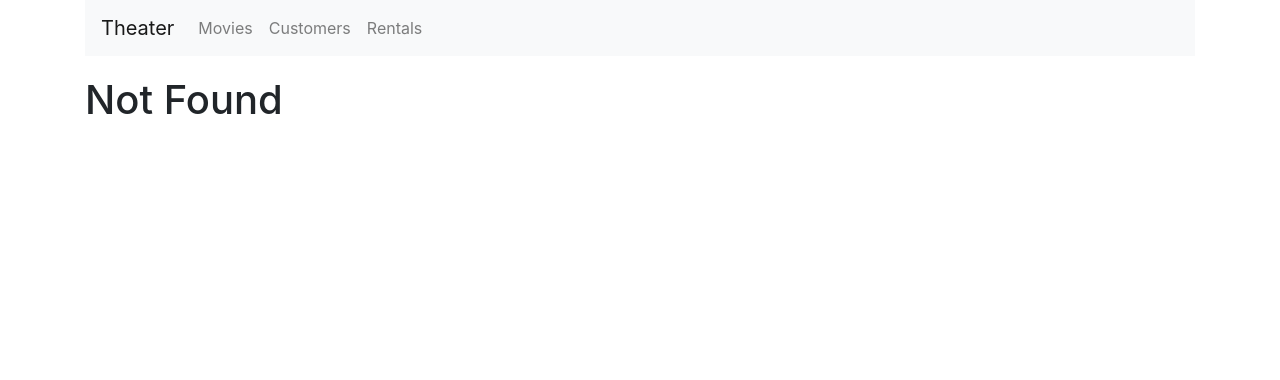
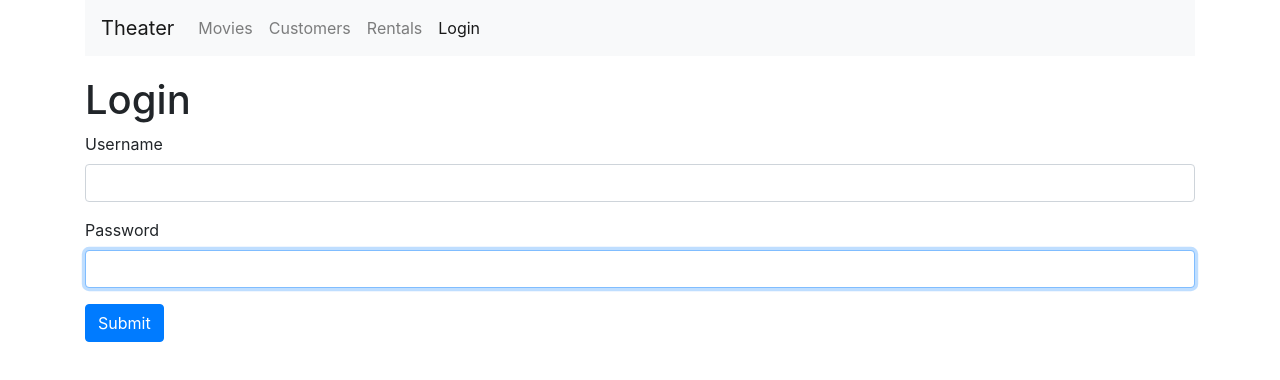
Before and after one commit to tonychenze/ReactTables, a React (Create React App) app: page /login in a window 1280 px wide. Before the commit this address led to /not-found. Shown: the top 380 px of the page. Built offline with nearby package versions, Linux system fonts and the light colour scheme.

Commit message:
add login form

```diff
--- a/src/App.js
+++ b/src/App.js
@@ -6,6 +6,8 @@ import Customer from "./components/customer";
 import { Route, Switch, Redirect } from "react-router-dom";
 import Navigation from "./components/Navigation";
 import MovieDetails from "./components/movieDetails";
+import LoginForm from "./components/loginForm";
+import "./App.css";
 
 class App extends Component {
   render() {
@@ -13,6 +15,7 @@ class App extends Component {
       <main className="container">
         <Navigation />
         <Switch>
+          <Route path="/login" component={LoginForm} />
           <Route path="/customers" component={Customer} />
           <Route path="/rentals" component={Rentals} />
           <Route path="/not-found" component={NotFound} />
--- a/src/components/Navigation.jsx
+++ b/src/components/Navigation.jsx
@@ -35,6 +35,11 @@ class NaviationBar extends Component {
                 Rentals
               </NavLink>
             </li>
+            <li className="nav-item">
+              <NavLink className="nav-link" to="login">
+                Login
+              </NavLink>
+            </li>
           </ul>
         </div>
       </nav>
--- /dev/null
+++ b/src/components/loginForm.jsx
@@ -0,0 +1,51 @@
+import React, { Component } from "react";
+class LoginForm extends Component {
+  state = { account: { username: "", password: "" } };
+  handleSubmit = e => {
+    e.preventDefault();
+    console.log("submitted");
+  };
+
+  handleChange = ({ currentTarget: input }) => {
+    const account = { ...this.state.account };
+    account[input.name] = input.value;
+    this.setState({ account });
+  };
+  render() {
+    const { account } = this.state;
+    return (
+      <div>
+        <h1>Login</h1>
+        <form onSubmit={this.handleSubmit}>
+          <div className="form-group">
+            <label htmlFor="username">Username</label>
+            <input
+              autoFocus
+              value={account.username}
+              onChange={this.handleChange}
+              name="username"
+              id="username"
+              type="text"
+              className="form-control"
+            />
+          </div>
+          <div className="form-group">
+            <label htmlFor="password">Password</label>
+            <input
+              autoFocus
+              name="password"
+              value={account.password}
+              onChange={this.handleChange}
+              id="password"
+              type="text"
+              className="form-control"
+            />
+          </div>
+          <button className="btn btn-primary">Submit </button>
+        </form>
+      </div>
+    );
+  }
+}
+
+export default LoginForm;
```
